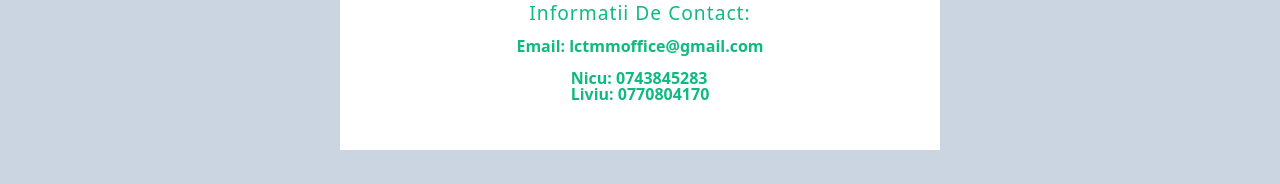
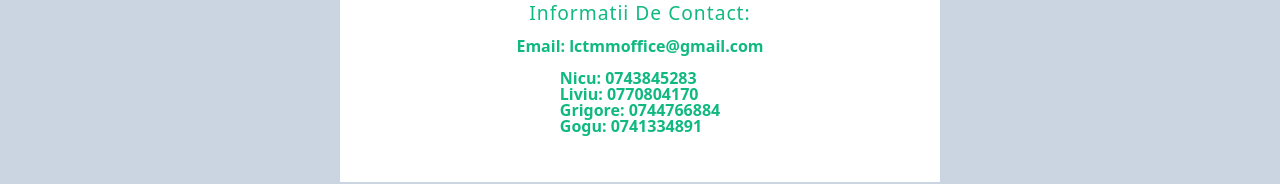
Before and after one commit to nidarg/LCTMM, a React (Vite) app: page /contact in a window 1280 px wide. Shown: the part 178-362 px from the top of the page. Built offline with nearby package versions, Linux system fonts and the light colour scheme; no server answers.

Commit message:
modify contact page

```diff
--- a/src/pages/Contact.jsx
+++ b/src/pages/Contact.jsx
@@ -36,7 +36,9 @@ const Contact = () => {
       <div className="contact">
           <h5>Informatii de contact:</h5>
         <p>Email: lctmmoffice@gmail.com</p>
-        <p>Nicu: 0743845283 <br />Liviu:  0770804170 </p>
+        <p>Nicu: 0743845283 <br />Liviu:  0770804170
+        <br />Grigore:  0744766884
+        <br />Gogu:  0741334891  </p>
       </div>
       <form className='form' ref={form} onSubmit={sendEmail}>
 
```
